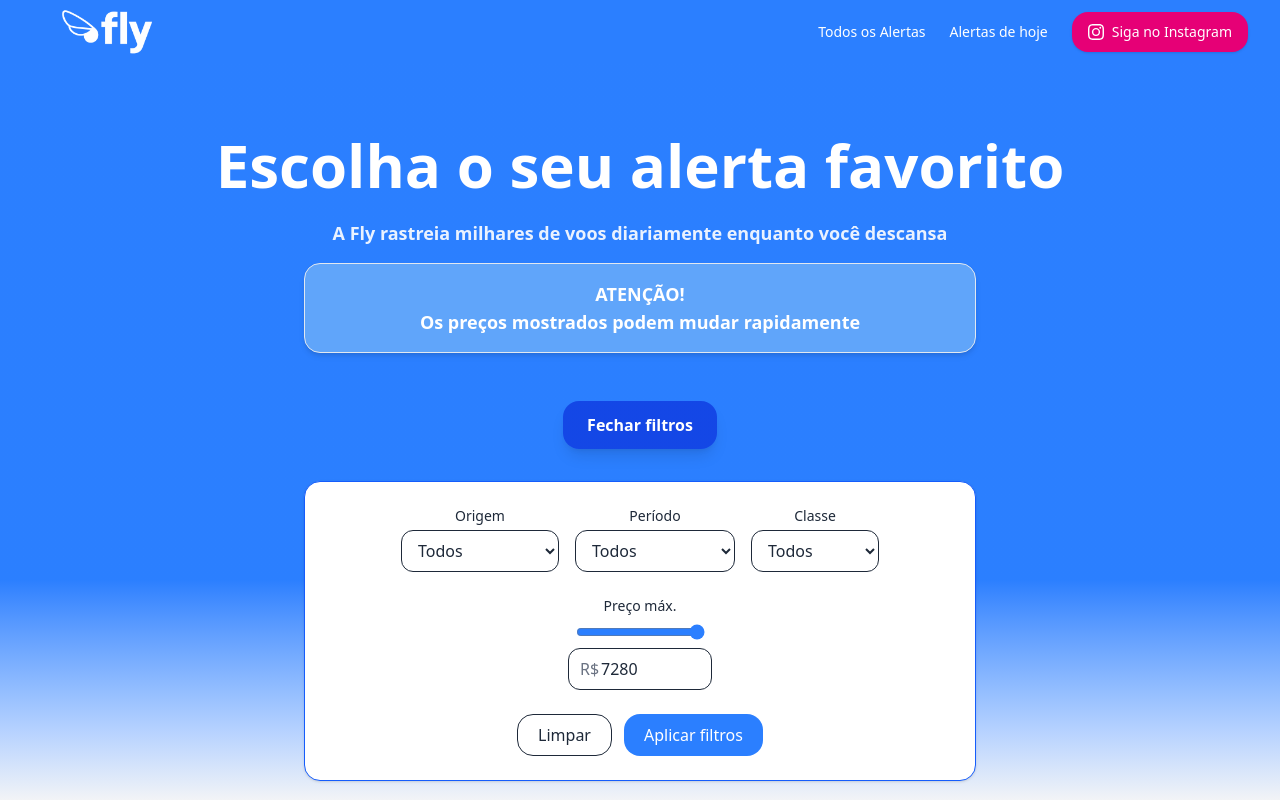
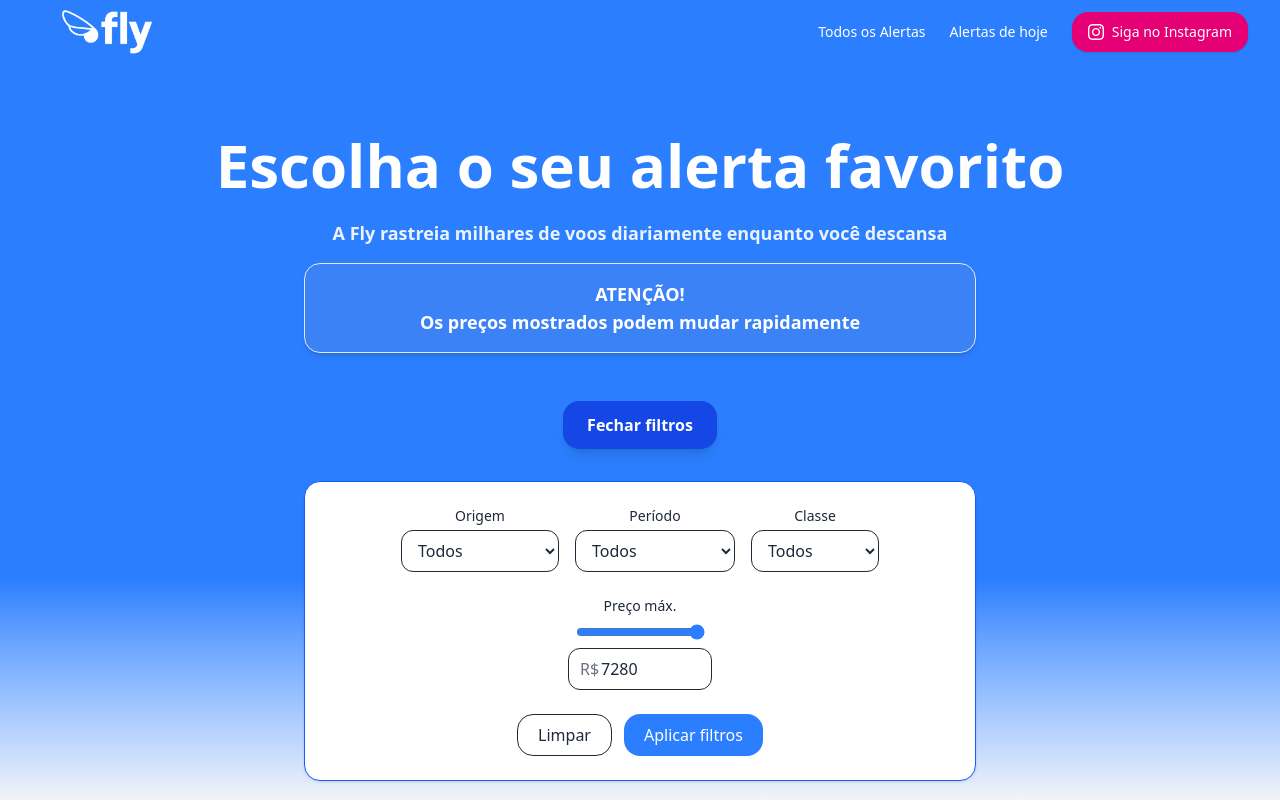
Before and after one commit to GCOUTO-FONSECA/flytripalert_js-site, a Next.js app: page / in a window 1280 px wide. Shown: the top 800 px of the page. Built offline with nearby package versions, Linux system fonts and the light colour scheme.

Commit message:
fix: Update background color in Hero component

```diff
--- a/components/Hero.tsx
+++ b/components/Hero.tsx
@@ -107,7 +107,7 @@ export default function Hero() {
         <p className="mt-4 text-base sm:text-lg opacity-90 font-bold">
           A Fly rastreia milhares de voos diariamente enquanto você descansa
         </p>
-        <p style={{ backgroundColor: 'rgb(96, 165, 250)' }} className="relative z-10 mt-4 text-base sm:text-lg font-bold
+        <p style={{ backgroundColor: 'rgb(59, 130, 246)' }} className="relative z-10 mt-4 text-base sm:text-lg font-bold
         border border-slate-200 p-4 max-w-2xl text-center mx-auto rounded-2xl
         text-white shadow-md">
           ATENÇÃO! <br />
```
